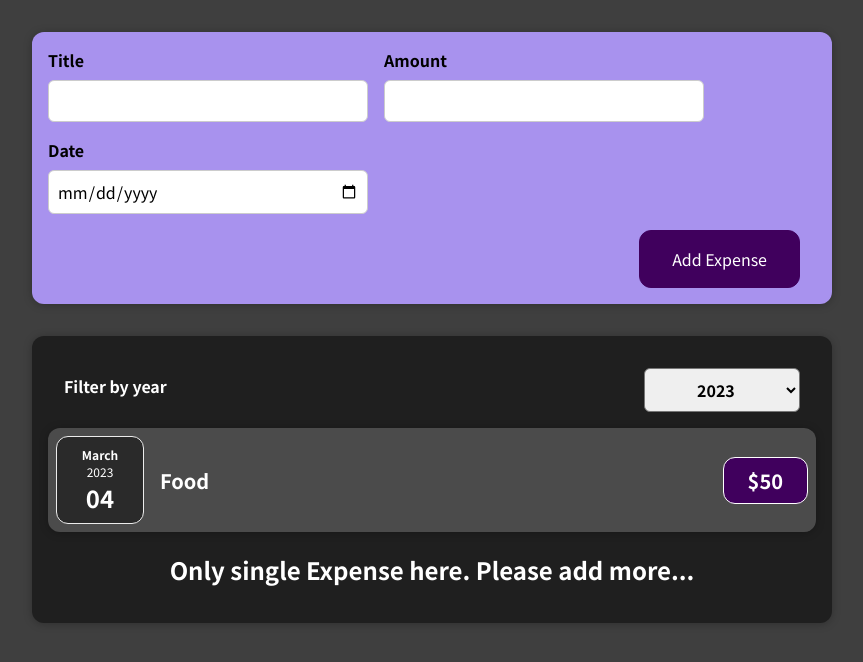
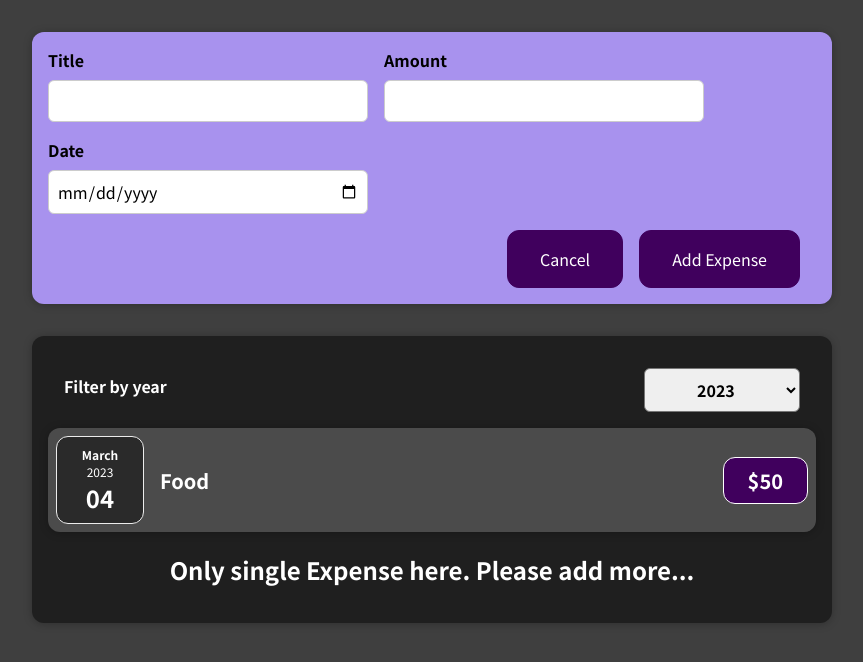
Before and after one commit to vishal1127/expense-tracker-react-app, a React (Create React App) app: page / in a window 1280 px wide. Both pictures are taken after a click on the button "Add Expense". Shown: the top 662 px of the page, without its empty margins (208-1071 px from the left). Built offline with nearby package versions, Linux system fonts and the light colour scheme.

Commit message:
added conditional rendering of form

```diff
--- a/src/components/NewExpense/ExpenseForm.js
+++ b/src/components/NewExpense/ExpenseForm.js
@@ -3,6 +3,7 @@ import { useState } from "react";
 import "./ExpenseForm.css";
 
 const ExpenseForm = (props) => {
+  const [showFrom, setShowForm] = useState(false);
   const [title, setTitle] = useState("");
   const [amount, setAmount] = useState("");
   const [date, setDate] = useState("");
@@ -50,8 +51,16 @@ const ExpenseForm = (props) => {
     setTitle("");
     setAmount("");
     setDate("");
+    toggleFormHandler();
   };
+  const toggleFormHandler = () => {
+    setShowForm(!showFrom);
+  };
+  if (!showFrom) {
+    return <button onClick={toggleFormHandler}>Add Expense</button>;
+  }
   return (
+    <>
       <form onSubmit={submitHandler}>
         <div className="new-expense__controls">
           <div className="new-expense__control">
@@ -80,9 +89,11 @@ const ExpenseForm = (props) => {
           </div>
         </div>
         <div className="new-expense__actions">
+          <button onClick={toggleFormHandler}>Cancel</button>
           <button type="submit">Add Expense</button>
         </div>
       </form>
+    </>
   );
 };
 
```
Lines whose indentation alone changed are shown as unchanged.
